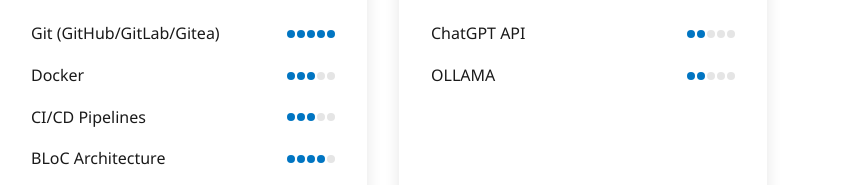
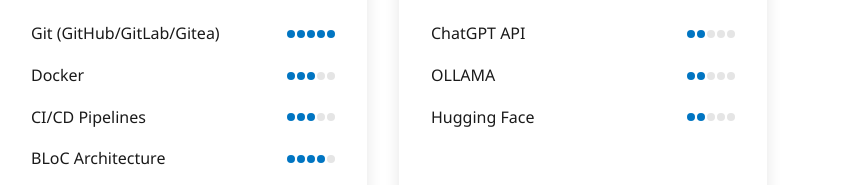
Before and after one commit to huypanha/portfolio-v2, a plain HTML site: page index.html in a window 1280 px wide. Shown: the part 1999-2184 px from the top of the page, without its empty margins (57-907 px from the left). Drawn offline with Linux system fonts and the light colour scheme.

Commit message:
Update og:image and AI skills

```diff
--- a/index.html
+++ b/index.html
@@ -9,6 +9,7 @@
     <meta property="og:title" content="Huy Panha - Flutter Developer Portfolio">
     <meta property="og:description" content="Professional Flutter Developer specializing in cross-platform mobile applications with 4+ years of experience.">
     <meta property="og:type" content="website">
+    <meta property="og:image" content="assets/profile.jpg" />
     <title>Huy Panha - Flutter Developer Portfolio</title>
 
     <style>
@@ -1234,6 +1235,16 @@
                             <div class="skill-dot"></div>
                         </div>
                     </div>
+                    <div class="skill-item">
+                        <span class="skill-name">Hugging Face</span>
+                        <div class="skill-level">
+                            <div class="skill-dot active"></div>
+                            <div class="skill-dot active"></div>
+                            <div class="skill-dot"></div>
+                            <div class="skill-dot"></div>
+                            <div class="skill-dot"></div>
+                        </div>
+                    </div>
                 </div>
             </div>
         </div>
```
